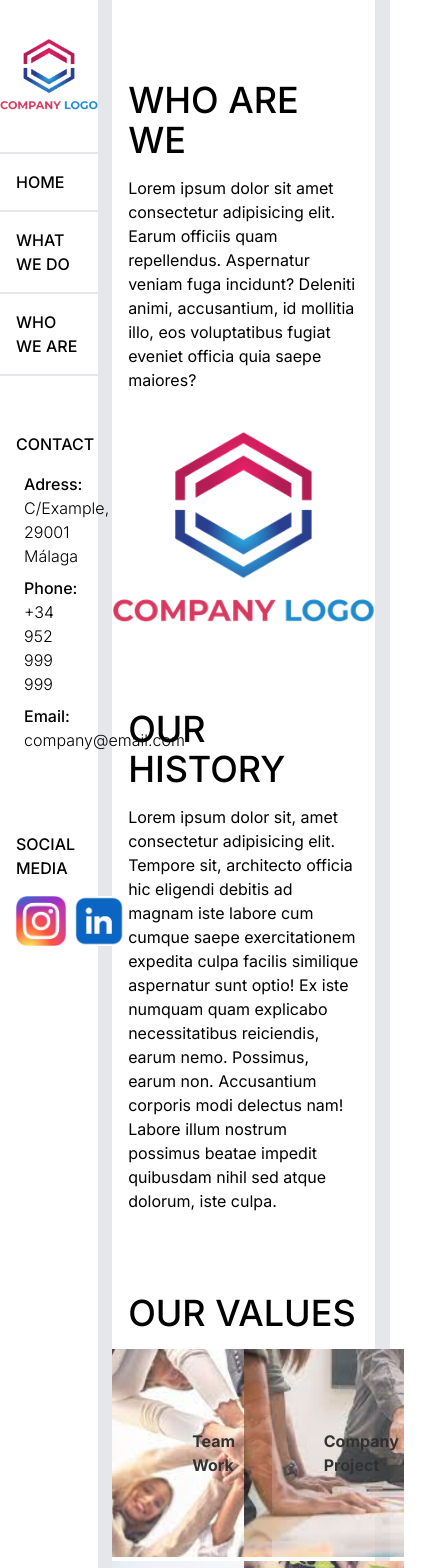
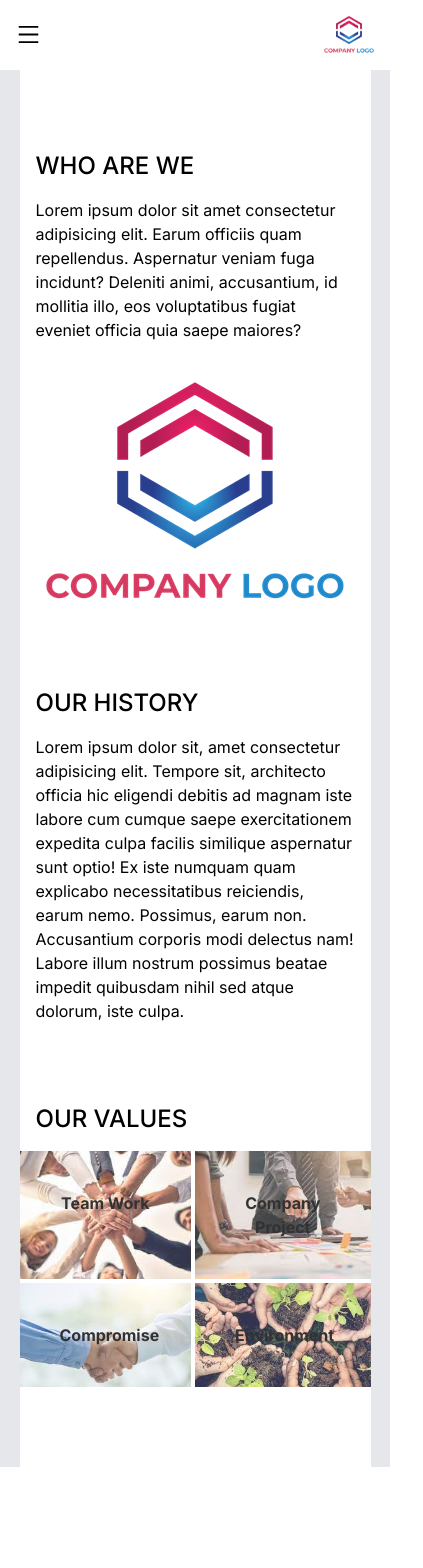
Before and after one commit to Alejjaandro/CompanyWeb, a Next.js app: page /whoAreWe in a window 390 px wide. Shown: the top 1568 px of the page, 423 px wide, since content can reach past the window. After the commit the page ends 1467 px from the top, so only its background shows below. Built offline with nearby package versions, Linux system fonts and the light colour scheme.

Commit message:
phone breackpoints styles

```diff
--- a/app/layout.jsx
+++ b/app/layout.jsx
@@ -13,7 +13,7 @@ export default function RootLayout({ children }) {
     return (
         <html lang="en">
             <body className={inter.className}>
-                <main className="flex">
+                <main className="md:flex">
                     <Navbar />
                     {children}
                 </main>
--- a/app/page.jsx
+++ b/app/page.jsx
@@ -3,8 +3,8 @@ import Link from "next/link";
 
 export default function Home() {
     return (
-        <div className="w-full h-screen ml-[25%]">
-            <div className="relative h-full">
+        <div className="w-full h-screen ml-0 md:ml-[25%]">
+            <div className="h-full">
                 {/* BG IMAGES */}
                 <div className="grid grid-cols-2 overflow-hidden w-full h-full">
                     {/* Images are just examples */}
@@ -14,7 +14,7 @@ export default function Home() {
                     <div className="bg-[url('/HomeBackground.jpg')] bg-cover" />
                 </div>
                 {/* TITLE */}
-                <div className="absolute top-1/2 mt-[-78.5px] right-1/2 mr-[-78.5px] text-center z-10">
+                <div className="relative top-[-50%] mt-[-78.5px] text-center">
                     <h1 className="uppercase text-4xl font-semibold text-white">Home</h1>
                     <button className='mt-10 p-4 text-xl border-4 text-white hover:bg-gray-200'>
                         <Link href={`/whatWeDo`}>WHAT WE DO</Link>
--- a/app/whatWeDo/page.jsx
+++ b/app/whatWeDo/page.jsx
@@ -2,7 +2,7 @@ import React from 'react'
 
 const page = () => {
     return (
-        <div className='bg-red-500 w-full ml-[25%]'>
+        <div className='bg-red-500 w-full md:ml-[25%]'>
             What we do
         </div>
     )
--- a/app/whoAreWe/page.jsx
+++ b/app/whoAreWe/page.jsx
@@ -21,11 +21,11 @@ const Page = () => {
     };
 
     return (
-        <div className='bg-gray-200 ml-[25%] w-full flex justify-center'>
+        <div className='bg-gray-200 md:ml-[25%] w-full flex justify-center'>
             <div className='bg-white w-[90%]'>
                 {/* WHO WE ARE */}
                 <div className='my-20'>
-                    <h1 className='text-4xl m-4 uppercase font-medium'>Who are We</h1>
+                    <h1 className='md:text-4xl text-2xl m-4 uppercase font-medium'>Who are We</h1>
                     <p className='m-4'>
                         Lorem ipsum dolor sit amet consectetur adipisicing elit. Earum officiis quam repellendus. Aspernatur veniam fuga incidunt? Deleniti animi, accusantium, id mollitia illo, eos voluptatibus fugiat eveniet officia quia saepe maiores?
                     </p>
@@ -35,7 +35,7 @@ const Page = () => {
                 </div>
                 {/* WE ARE ..... */}
                 <div className='my-20'>
-                    <h1 className='text-4xl m-4 uppercase font-medium'>Our History</h1>
+                    <h1 className='md:text-4xl text-2xl m-4 uppercase font-medium'>Our History</h1>
                     <p className='m-4'>
                         Lorem ipsum dolor sit, amet consectetur adipisicing elit. Tempore sit, architecto officia hic eligendi debitis ad magnam iste labore cum cumque saepe exercitationem expedita culpa facilis similique aspernatur sunt optio!
                         Ex iste numquam quam explicabo necessitatibus reiciendis, earum nemo. Possimus, earum non. Accusantium corporis modi delectus nam! Labore illum nostrum possimus beatae impedit quibusdam nihil sed atque dolorum, iste culpa.
@@ -43,28 +43,28 @@ const Page = () => {
                 </div>
                 {/* VALUES */}
                 <div className='my-20'>
-                    <h1 className='text-4xl m-4 uppercase font-medium'>Our Values</h1>
+                    <h1 className='md:text-4xl text-2xl m-4 uppercase font-medium'>Our Values</h1>
                     <div className="w-full grid grid-cols-2 text-center">
                         <a href='#value1'
-                            className={"mr-1 mb-1 p-20 font-bold bg-[url('/TeamWork.jpg')] bg-cover hover:opacity-100" + (show1 ? " opacity-100" : " opacity-80")}
+                            className={"mr-1 mb-1 md:p-20 p-10 font-bold bg-[url('/TeamWork.jpg')] bg-cover hover:opacity-100" + (show1 ? " opacity-100" : " opacity-80")}
                             onClick={() => toggleShow("value1")}
                         >
                             Team Work
                         </a>
                         <a href='#value2'
-                            className={"mb-1 p-20 font-bold bg-[url('/CompanyProject.jpg')] bg-cover hover:opacity-100" + (show2 ? " opacity-100" : " opacity-80")}
+                            className={"mb-1 md:p-20 p-10 font-bold bg-[url('/CompanyProject.jpg')] bg-cover hover:opacity-100" + (show2 ? " opacity-100" : " opacity-80")}
                             onClick={() => toggleShow("value2")}
                         >
                             Company Project
                         </a>
                         <a href='#value3'
-                            className={"mr-1 p-20 font-bold bg-[url('/Compromise.jpg')] bg-cover hover:opacity-100" + (show3 ? " opacity-100" : " opacity-80")}
+                            className={"mr-1 md:p-20 p-10 text-center font-bold bg-[url('/Compromise.jpg')] bg-cover hover:opacity-100" + (show3 ? " opacity-100" : " opacity-80")}
                             onClick={() => toggleShow("value3")}
                         >
                             Compromise
                         </a>
                         <a href='#value4'
-                            className={"p-20 font-bold bg-[url('/Environment.jpg')] bg-cover hover:opacity-100" + (show4 ? " opacity-100" : " opacity-80")}
+                            className={"md:p-20 p-10 font-bold bg-[url('/Environment.jpg')] bg-cover hover:opacity-100" + (show4 ? " opacity-100" : " opacity-80")}
                             onClick={() => toggleShow("value4")}
                         >
                             Environment
@@ -72,7 +72,7 @@ const Page = () => {
                     </div>
 
                     {show1 && (
-                        <div className='w-1/2 p-4' id='value1'>
+                        <div className='p-4' id='value1'>
                             <h1 className='text-xl font-bold mb-4'>Team Work</h1>
                             <p className='text-s'>
                                 Lorem ipsum dolor sit, amet consectetur adipisicing elit. Tempore sit, architecto officia hic eligendi debitis ad magnam iste labore cum cumque saepe exercitationem expedita culpa facilis similique aspernatur sunt optio!
@@ -81,7 +81,7 @@ const Page = () => {
                         </div>
                     )}
                     {show2 && (
-                        <div className='w-1/2 p-4' id='value1'>
+                        <div className='p-4' id='value1'>
                             <h1 className='text-xl font-bold mb-4'>Company Project</h1>
                             <p className='text-s'>
                                 Lorem ipsum dolor sit, amet consectetur adipisicing elit. Tempore sit, architecto officia hic eligendi debitis ad magnam iste labore cum cumque saepe exercitationem expedita culpa facilis similique aspernatur sunt optio!
@@ -90,7 +90,7 @@ const Page = () => {
                         </div>
                     )}
                     {show3 && (
-                        <div className='w-1/2 p-4' id='value1'>
+                        <div className='p-4' id='value1'>
                             <h1 className='text-xl font-bold mb-4'>Compromise</h1>
                             <p className='text-s'>
                                 Lorem ipsum dolor sit, amet consectetur adipisicing elit. Tempore sit, architecto officia hic eligendi debitis ad magnam iste labore cum cumque saepe exercitationem expedita culpa facilis similique aspernatur sunt optio!
@@ -99,7 +99,7 @@ const Page = () => {
                         </div>
                     )}
                     {show4 && (
-                        <div className='w-1/2 p-4' id='value1'>
+                        <div className='p-4' id='value1'>
                             <h1 className='text-xl font-bold mb-4'>Environment</h1>
                             <p className='text-s'>
                                 Lorem ipsum dolor sit, amet consectetur adipisicing elit. Tempore sit, architecto officia hic eligendi debitis ad magnam iste labore cum cumque saepe exercitationem expedita culpa facilis similique aspernatur sunt optio!
--- a/components/Navbar.jsx
+++ b/components/Navbar.jsx
@@ -2,10 +2,15 @@
 import Image from 'next/image'
 import Link from 'next/link'
 import React, { useState } from 'react'
+import { AiOutlineMenu, AiOutlineClose } from 'react-icons/ai'
 
 const Navbar = () => {
+    const [sidebar, setSidebar] = useState(false);
+    const handleSidebar = () => setSidebar(!sidebar);
+
     return (
-        <div className='w-1/4 mt-[10%] fixed font-medium uppercase flex flex-col z-20'>
+        <div>
+            <div className='w-1/4 mt-[10%] fixed font-medium uppercase hidden md:flex flex-col'>
                 {/* LOGO & MENU */}
                 <div className='flex flex-col items-center'>
                     <Image src="/CompanyLogo.png" alt="image" width={150} height={150} className='mb-10' />
@@ -39,6 +44,61 @@ const Navbar = () => {
                     </div>
                 </div>
 
+            </div>
+
+            {/* MOBILE NAVBAR */}
+            <div className='md:hidden p-4 flex justify-between'>
+                <div onClick={handleSidebar} className="flex items-center">
+                    <AiOutlineMenu size={25} />
+                </div>
+                <Image src="/CompanyLogo.png" alt="image" width={50} height={50} />
+            </div>
+
+            <div className={sidebar ? "md:hidden fixed w-full h-screen bg-black/70 z-10" : ""}>
+                <div className={
+                    sidebar
+                        ? "fixed h-screen bg-white ease-in duration-500"
+                        : "fixed left-[-100%] ease-in duration-500"
+                }>
+                    <div className="flex justify-between w-full">
+
+                        <div>
+                            <ul className='w-full'>
+                                <li className='p-4 hover:line-through border-t-2 border-b-2'><Link href={`/`}>Home</Link></li>
+                                <li className='p-4 list-none group border-b-2'>
+                                    What we Do
+                                    <div className='hidden group-hover:flex flex-col gap-4 p-4 font-normal normal-case'>
+                                        <Link href={`/whatWeDo`} className='hover:line-through border-b-2'>General Info</Link>
+                                        <Link href={`/`} className='hover:line-through border-b-2'>Option 1</Link>
+                                        <Link href={`/`} className='hover:line-through border-b-2'>Option 2</Link>
+                                        <Link href={`/`} className='hover:line-through border-b-2'>Option 3</Link>
+                                    </div>
+                                </li>
+                                <li className='p-4 hover:line-through border-b-2'><Link href={`/whoAreWe`}>Who we Are</Link></li>
+                            </ul>
+                            {/* CONTACT */}
+                            <div className='p-4'>
+                                <p className='mt-10 mb-4'>Contact</p>
+                                <span className='capitalize block m-2'>Adress: <span className='font-light normal-case'>C/Example, 29001 Málaga</span></span>
+                                <span className='capitalize block m-2'>Phone: <span className='font-light'> +34 952 999 999</span></span>
+                                <span className='capitalize block m-2'>Email: <span className='font-light normal-case'>company@email.com</span></span>
+                            </div>
+                            {/* SOCIAL */}
+                            <div className='p-4'>
+                                <p className='mt-10 mb-4'>Social Media</p>
+                                <div className='flex gap-2'>
+                                    <Image src="/InstagramLogo.jpg" alt="image" width={50} height={50} className='mb-10' />
+                                    <Image src="/LinkedinLogo.png" alt="image" width={50} height={50} className='mb-10' />
+                                </div>
+                            </div>
+
+
+                        </div>
+
+                    </div>
+                </div>
+            </div>
+
         </div>
     )
 }
```
Also changed, not shown: package.json (+5 -4 lines), 1 other file (tests, documents, lock files or other folders).
